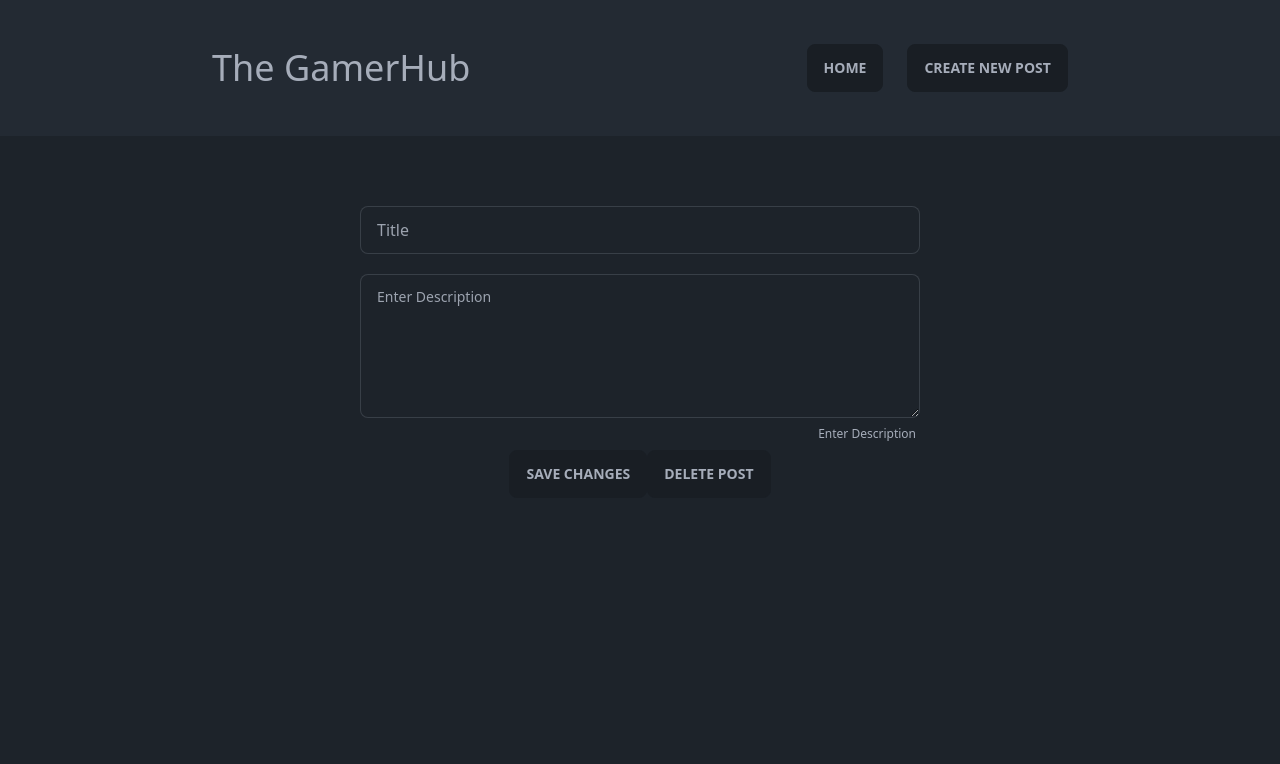
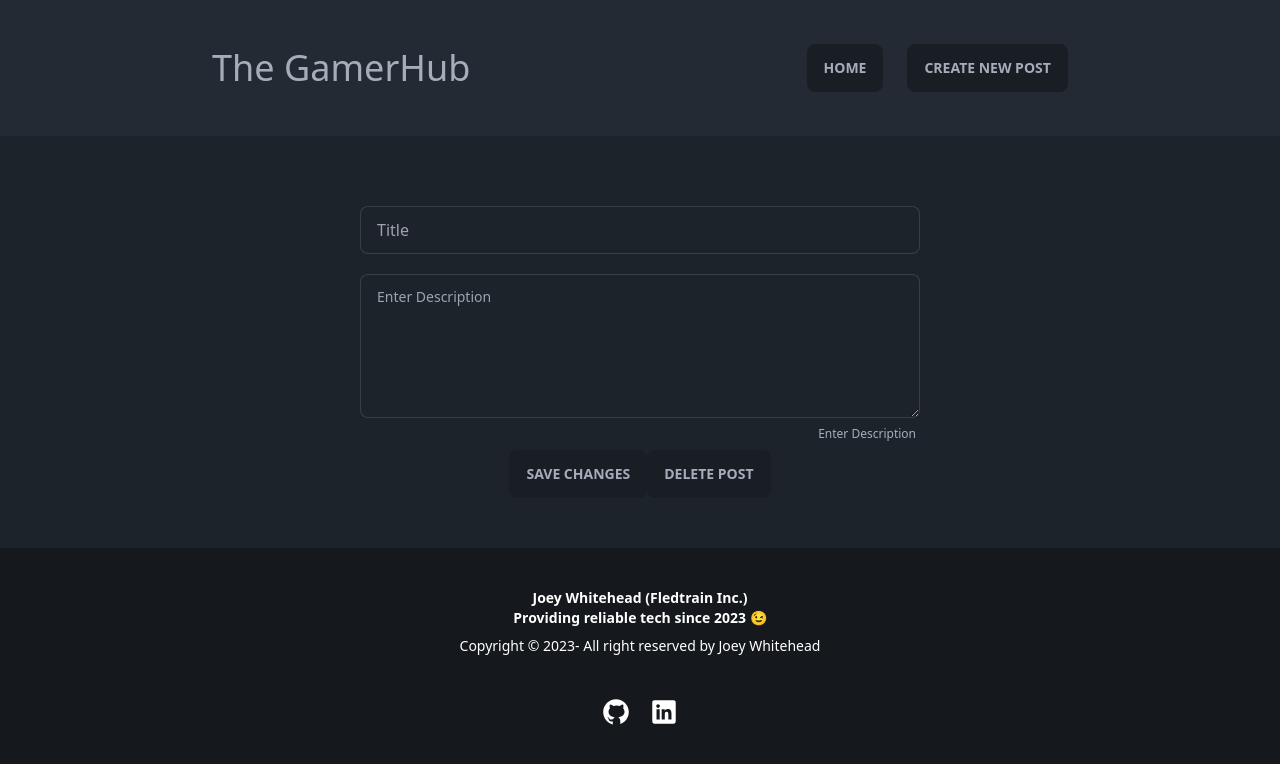
Before and after one commit to Fledtrain/web102_hobbyhub, a React (Vite) app: page /update/1 in a window 1280 px wide. Shown: the top 764 px of the page. Built offline with nearby package versions, Linux system fonts and the light colour scheme; no server answers; the database is empty.

Commit message:
Added Footer

```diff
--- a/src/App.jsx
+++ b/src/App.jsx
@@ -5,6 +5,7 @@ import Create from './routes/Create'
 import Post from './routes/Post'
 import Update from './routes/Update'
 import Header from './components/Header'
+import Footer from './components/Footer'
 
 function App() {
 
@@ -19,6 +20,7 @@ function App() {
           <Route path="/post/:id" element={<Post />} />
           <Route path="/update/:id" element={<Update />} />
         </Routes>
+        <Footer />
       </BrowserRouter>
     </>
   )
--- /dev/null
+++ b/src/components/Footer.jsx
@@ -0,0 +1,44 @@
+
+const Footer = () => {
+    const date = new Date()
+    const year = date.getFullYear()
+
+    return (
+        <>
+            <footer className="footer footer-center p-10 bg-base-300 text-primary-content">
+                <aside>
+                    {/* <svg width="50" height="50" viewBox="0 0 24 24" xmlns="http://www.w3.org/2000/svg" fillRule="evenodd" clipRule="evenodd" className="inline-block fill-current"><path d="M22.672 15.226l-2.432.811.841 2.515c.33 1.019-.209 2.127-1.23 2.456-1.15.325-2.148-.321-2.463-1.226l-.84-2.518-5.013 1.677.84 2.517c.391 1.203-.434 2.542-1.831 2.542-.88 0-1.601-.564-1.86-1.314l-.842-2.516-2.431.809c-1.135.328-2.145-.317-2.463-1.229-.329-1.018.211-2.127 1.231-2.456l2.432-.809-1.621-4.823-2.432.808c-1.355.384-2.558-.59-2.558-1.839 0-.817.509-1.582 1.327-1.846l2.433-.809-.842-2.515c-.33-1.02.211-2.129 1.232-2.458 1.02-.329 2.13.209 2.461 1.229l.842 2.515 5.011-1.677-.839-2.517c-.403-1.238.484-2.553 1.843-2.553.819 0 1.585.509 1.85 1.326l.841 2.517 2.431-.81c1.02-.33 2.131.211 2.461 1.229.332 1.018-.21 2.126-1.23 2.456l-2.433.809 1.622 4.823 2.433-.809c1.242-.401 2.557.484 2.557 1.838 0 .819-.51 1.583-1.328 1.847m-8.992-6.428l-5.01 1.675 1.619 4.828 5.011-1.674-1.62-4.829z"></path></svg> */}
+                    <p className="font-bold">
+                        Joey Whitehead (Fledtrain Inc.) <br />Providing reliable tech since 2023 😉
+                    </p>
+                    <p>Copyright © {year}- All right reserved by Joey Whitehead</p>
+                </aside>
+                <nav>
+                    <div className="grid grid-flow-col gap-4">
+                        <a target="_blank" href="https://github.com/Fledtrain" rel="noreferrer">
+                            <svg xmlns="http://www.w3.org/2000/svg"
+                                width="32"
+                                height="32"
+                                viewBox="0 0 30 30"
+                                className="fill-current">
+                                <path d="M15,3C8.373,3,3,8.373,3,15c0,5.623,3.872,10.328,9.092,11.63C12.036,26.468,12,26.28,12,26.047v-2.051 c-0.487,0-1.303,0-1.508,0c-0.821,0-1.551-0.353-1.905-1.009c-0.393-0.729-0.461-1.844-1.435-2.526 c-0.289-0.227-0.069-0.486,0.264-0.451c0.615,0.174,1.125,0.596,1.605,1.222c0.478,0.627,0.703,0.769,1.596,0.769 c0.433,0,1.081-0.025,1.691-0.121c0.328-0.833,0.895-1.6,1.588-1.962c-3.996-0.411-5.903-2.399-5.903-5.098 c0-1.162,0.495-2.286,1.336-3.233C9.053,10.647,8.706,8.73,9.435,8c1.798,0,2.885,1.166,3.146,1.481C13.477,9.174,14.461,9,15.495,9 c1.036,0,2.024,0.174,2.922,0.483C18.675,9.17,19.763,8,21.565,8c0.732,0.731,0.381,2.656,0.102,3.594 c0.836,0.945,1.328,2.066,1.328,3.226c0,2.697-1.904,4.684-5.894,5.097C18.199,20.49,19,22.1,19,23.313v2.734 c0,0.104-0.023,0.179-0.035,0.268C23.641,24.676,27,20.236,27,15C27,8.373,21.627,3,15,3z"></path>
+                            </svg>
+                        </a>
+
+                        <a target="_blank" href="https://www.linkedin.com/in/joeywhitehead/" rel="noreferrer" >
+                            <svg xmlns="http://www.w3.org/2000/svg"
+                                width="32"
+                                height="32"
+                                viewBox="0 0 30 30"
+                                className="fill-current">
+                                <path d="M24,4H6C4.895,4,4,4.895,4,6v18c0,1.105,0.895,2,2,2h18c1.105,0,2-0.895,2-2V6C26,4.895,25.105,4,24,4z M10.954,22h-2.95 v-9.492h2.95V22z M9.449,11.151c-0.951,0-1.72-0.771-1.72-1.72c0-0.949,0.77-1.719,1.72-1.719c0.948,0,1.719,0.771,1.719,1.719 C11.168,10.38,10.397,11.151,9.449,11.151z M22.004,22h-2.948v-4.616c0-1.101-0.02-2.517-1.533-2.517 c-1.535,0-1.771,1.199-1.771,2.437V22h-2.948v-9.492h2.83v1.297h0.04c0.394-0.746,1.356-1.533,2.791-1.533 c2.987,0,3.539,1.966,3.539,4.522V22z"></path>
+                            </svg>
+                        </a>
+                    </div>
+                </nav>
+            </footer >
+        </>
+    )
+}
+
+export default Footer
```
